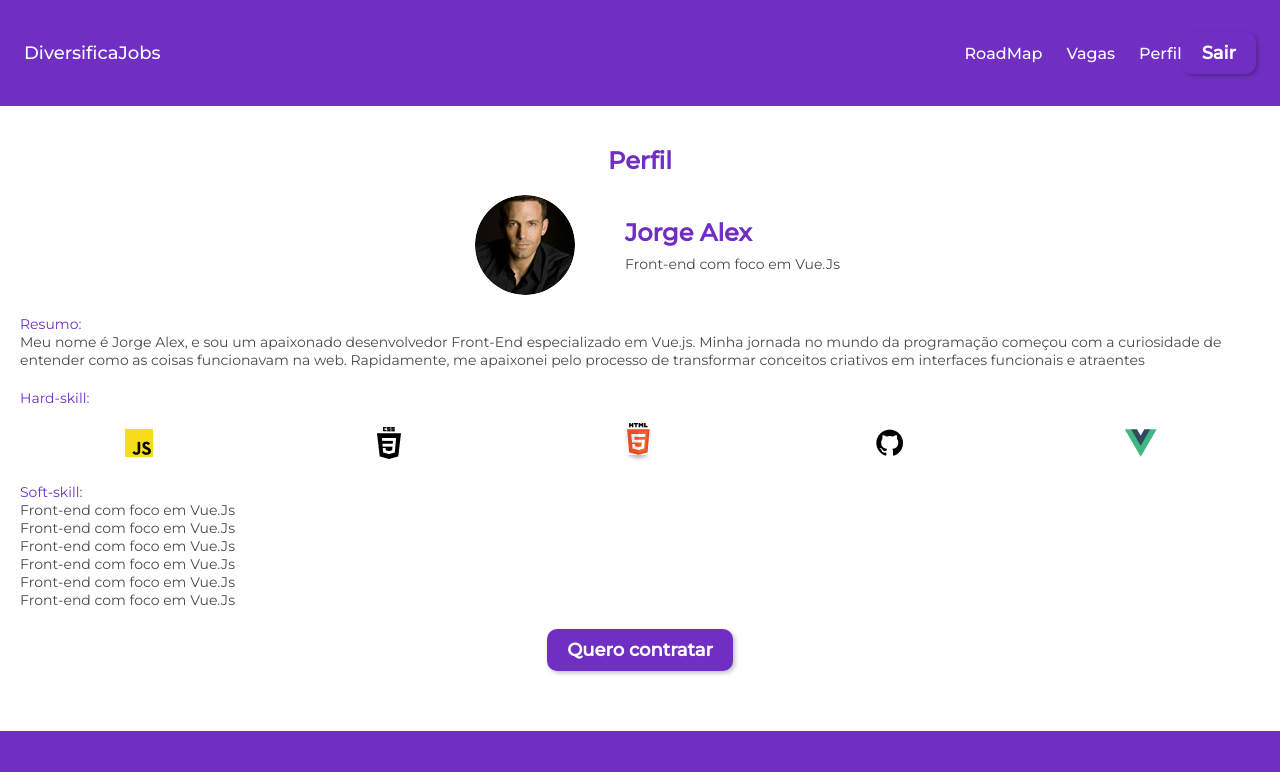
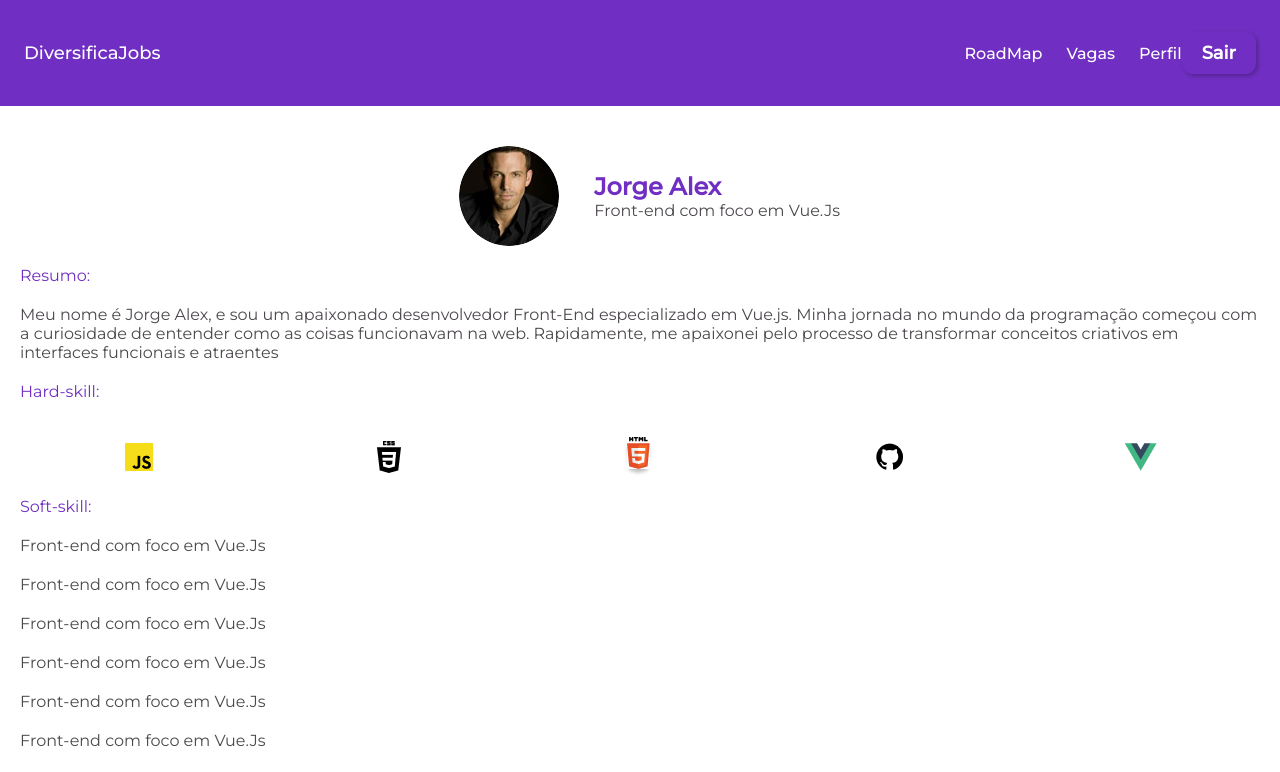
Before and after one commit to AndreyDidoff-AtlasTechnol/hackathon-atlas-vue, a Vue app: page /profile in a window 1280 px wide. Shown: the top 772 px of the page. Built offline with nearby package versions, Linux system fonts and the light colour scheme.

Commit message:
fix: success cases

```diff
--- a/src/App.vue
+++ b/src/App.vue
@@ -19,7 +19,7 @@
       <nav-default v-else @toggle-menu="toggleMenu"></nav-default>
     </header>
     <router-view />
-    <footer-diversifica-jobs />
+    <footer-diversifica-jobs v-if="noShowFooter" />
   </main>
 </template>
 
@@ -60,6 +60,23 @@ export default {
         return true
       }
       return false
+    },
+    noShowFooter(){
+      let route = this.$route.name
+
+      if(
+        route === 'success-cases'
+        || route === 'login'
+        || route === 'register'
+        || route === 'profile'
+        || route === 'job-vacancy-search'
+        || route === 'job-vacancy-list'
+        || route === 'job-vacancy-registration'
+        || route === 'profile'){
+        return false
+      }
+      return true
+
     }
   },
   methods:{
--- a/src/pages/Profile.vue
+++ b/src/pages/Profile.vue
@@ -1,6 +1,5 @@
 <template>
   <section class="section">
-  <h2 class="title">Perfil</h2>
   <div class="content">
     <div class="personal-data">
       <img src="@/images/photoPeople/person_1.png" alt="Profile picture" />
@@ -11,13 +10,13 @@
     </div>
 
     <div class="info">
-      <p>Resumo:</p>
-      Meu nome é Jorge Alex, e sou um apaixonado desenvolvedor Front-End especializado em Vue.js. Minha jornada no mundo da programação começou com a curiosidade de entender como as coisas funcionavam na web. Rapidamente, me apaixonei pelo processo de transformar conceitos criativos em interfaces funcionais e atraentes
+      <span>Resumo:</span>
+      <p>Meu nome é Jorge Alex, e sou um apaixonado desenvolvedor Front-End especializado em Vue.js. Minha jornada no mundo da programação começou com a curiosidade de entender como as coisas funcionavam na web. Rapidamente, me apaixonei pelo processo de transformar conceitos criativos em interfaces funcionais e atraentes</p>
     </div>
 
     <div class="info">
-      <p>Hard-skill:</p>
-      <div style="margin-top: 16px; display: flex; gap: 12px; align-items: center;">
+      <span>Hard-skill:</span>
+      <div class="info__skills" style="margin-top: 16px; display: flex; gap: 12px; align-items: center;">
         <img src="@/images/icons/js.png" alt="Logomarca JS" />
         <img src="@/images/icons/css.png" alt="Logomarca CSS" />
         <img src="@/images/icons/html.png" alt="Logomarca HTML" />
@@ -27,25 +26,20 @@
     </div>
 
     <div class="info">
-      <p>Soft-skill:</p>
-      Front-end com foco em Vue.Js
-      <br />
-      Front-end com foco em Vue.Js
-      <br />
-      Front-end com foco em Vue.Js
-      <br />
-      Front-end com foco em Vue.Js
-      <br />
-      Front-end com foco em Vue.Js
-      <br />
-      Front-end com foco em Vue.Js
+      <span>Soft-skill:</span>
+      <p>Front-end com foco em Vue.Js</p>
+      <p>Front-end com foco em Vue.Js</p>
+      <p>Front-end com foco em Vue.Js</p>
+      <p>Front-end com foco em Vue.Js</p>
+      <p>Front-end com foco em Vue.Js</p>
+      <p>Front-end com foco em Vue.Js</p>
     </div>
   </div>
   <button
     class="cta"
     type="button"
   >
-    Quero contratar
+    Quero contratar o Jorge Alex
   </button>
 </section>
 </template>
@@ -57,6 +51,9 @@ export default {
 </script>
 
 <style lang="scss" scoped>
+.content{
+  margin: 0;
+}
 .personal-data {
   width: 100%;
   max-width: 400px;
@@ -77,7 +74,6 @@ export default {
       font-size: 24px;
       font-weight: 600;
       color: #702FC2;
-      margin-bottom: 8px;
     }
 
     span {
@@ -85,15 +81,39 @@ export default {
       font-size: 16px;
       font-weight: 400;
     }
+
+    p{
+      font-size: 16px;
+      text-align: left;
+    }
   }
 }
 
 .info {
+  display: flex;
+  flex-direction: column;
+  gap: 20px;
   text-align: left;
 
-  p {
+  p,span {
     text-align: left;
+    font-size: 16px;
+    font-weight: 400;
+  }
+
+  span {
     color: #702FC2;
   }
+
+  &__skills{
+    align-items: center;
+    display: flex;
+    gap: 12px;
+  }
+}
+.cta{
+  margin-bottom: 0;
+  margin-top: 40px;
+  width: 100%;
 }
 </style>
--- a/src/pages/SuccessCases.vue
+++ b/src/pages/SuccessCases.vue
@@ -1,4 +1,5 @@
 <template>
+  <div class="success-cases">
     <section class="section">
       <h2 class="title">Cases de Sucesso</h2>
       <div class="content">
@@ -23,6 +24,30 @@
         </div>
       </div>
     </section>
+    <section class="section  section--purple">
+      <div class="content">
+        <h3 class="subtitle">Job inclusivo que deu certo</h3>
+        <div class="cards">
+          <div>
+            <img src="@/images/photoPeople/person_1.png" alt="Success case image">
+            Lorem ipsum dolor sit amet, consectetur adipiscing elit, sed do eiusmod tempor incididunt ut labore et dolore magna aliqua. Ut enim ad minim veniam, quis nostrud.
+          </div>
+          <div>
+            <img src="@/images/photoPeople/person_2.png" alt="Success case image">
+            Lorem ipsum dolor sit amet, consectetur adipiscing elit, sed do eiusmod tempor incididunt ut labore et dolore magna aliqua. Ut enim ad minim veniam, quis nostrud.
+          </div>
+          <div>
+            <img src="@/images/photoPeople/person_3.png" alt="Success case image">
+            Lorem ipsum dolor sit amet, consectetur adipiscing elit, sed do eiusmod tempor incididunt ut labore et dolore magna aliqua. Ut enim ad minim veniam, quis nostrud.
+          </div>
+          <div>
+            <img src="@/images/photoPeople/person_4.png" alt="Success case image">
+            Lorem ipsum dolor sit amet, consectetur adipiscing elit, sed do eiusmod tempor incididunt ut labore et dolore magna aliqua. Ut enim ad minim veniam, quis nostrud.
+          </div>
+        </div>
+      </div>
+    </section>
+  </div>
 </template>
 
 <script>
@@ -33,9 +58,9 @@ export default {
 
 <style lang="scss" scoped>
 .cards{
-  margin-top: 16px;
+  margin-top: 20px;
   display: grid;
-  grid-template-columns: 1fr;
+  grid-template-columns: 1fr 1fr;
   gap: 32px;
 
   @media (min-width: 450px) {
@@ -46,4 +71,11 @@ export default {
     margin-bottom: 16px;
   }
 }
+.section--purple{
+  background: #702FC2;
+  margin-bottom: 40px;
+  .subtitle,.cards div{
+    color: #fff;
+  }
+}
 </style>
```
Lines whose indentation alone changed are shown as unchanged.
